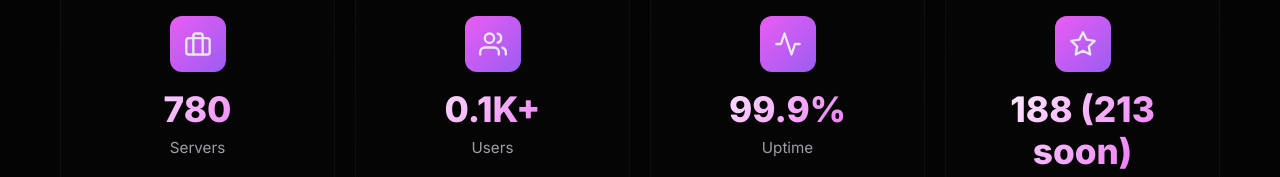
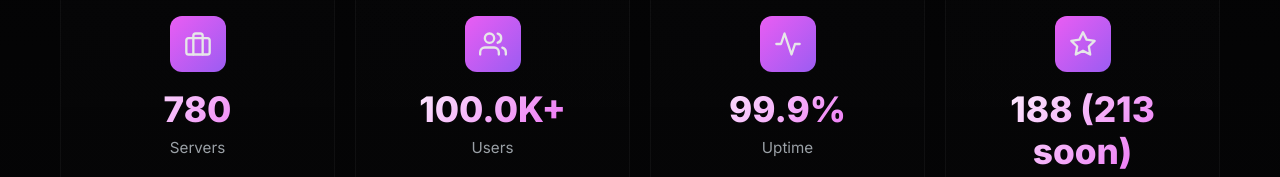
Before and after one commit to WakfuYT/test, a plain HTML site: page index.html in a window 1280 px wide. Shown: the part 480-657 px from the top of the page. Drawn offline with Linux system fonts and the light colour scheme.

Commit message:
Change userTarget from 0.1 to 100

```diff
--- a/index.html
+++ b/index.html
@@ -921,7 +921,7 @@ function animateStats() {
   const userElement = document.getElementById('userCount');
 
   const serverTarget = 780;
-  const userTarget = 0.1;
+  const userTarget = 100;
 
   let serverCount = 0;
   let userCount = 0;
```
